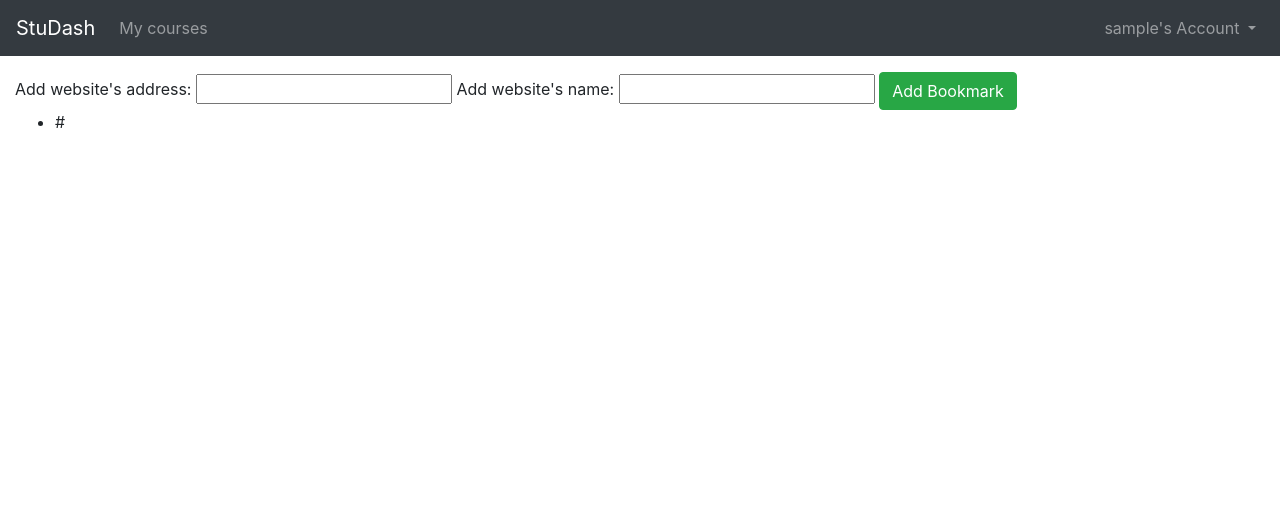
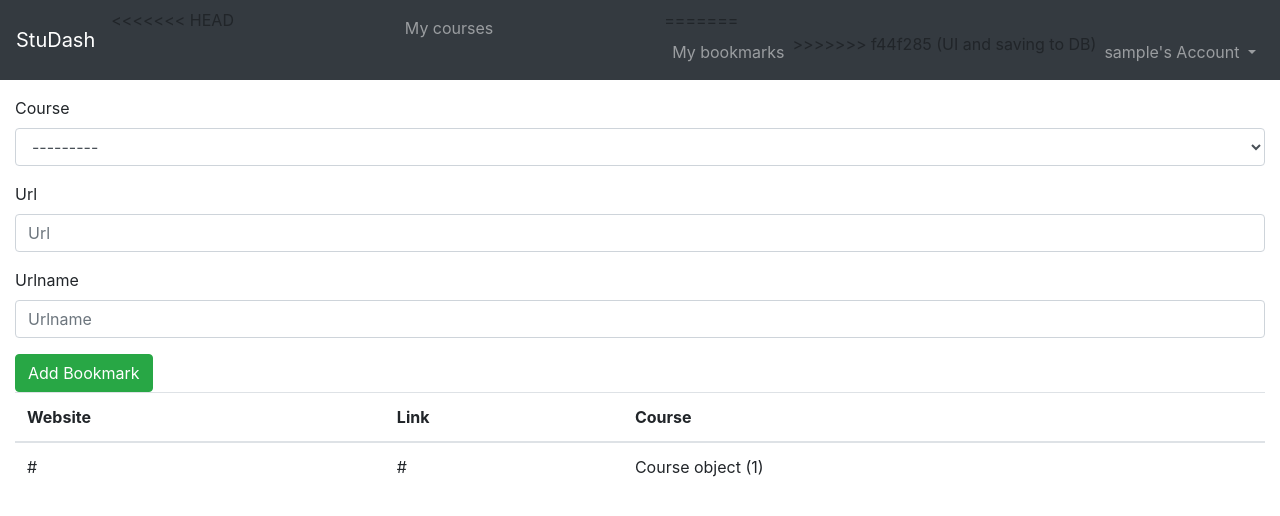
Before and after one commit to or313/StuDash, a Django app: page /bookmarks in a window 1280 px wide. Shown: the top 516 px of the page. Run offline with Django 3.2, Linux system fonts and the light colour scheme; a user stored in the database is signed in; tables that the repository leaves empty hold one stand-in row (values such as "Sample post"); one stand-in notice (Sample message) is shown; some libraries are stand-ins or nearby versions.

Commit message:
conflict solving

```diff
--- a/StuDash/urls.py
+++ b/StuDash/urls.py
@@ -3,14 +3,14 @@
 from django.urls import path, include
 from django.conf.urls.static import static
 from main.views import IndexPageView
-from bookmarks.views import AddBookmarks
+from bookmarks.views import Create_Bookmarks
 
 urlpatterns = [
     path("admin/", admin.site.urls),
     path("accounts/", include("accounts.urls")),
     path("courses/", include("grades.urls"), name="courses"),
     path("", IndexPageView.as_view(), name="home"),
-    path("bookmarks", AddBookmarks),
+    path("bookmarks", Create_Bookmarks, name="Bookmarks"),
 ]
 
 if settings.DEBUG:
--- a/bookmarks/forms.py
+++ b/bookmarks/forms.py
@@ -1,8 +1,10 @@
 from django import forms
 from bookmarks.models import Bookmark
+from grades.models import Course
 
 
 class BookmarkForm(forms.ModelForm):
     class Meta:
         model = Bookmark
         fields = ('course','url', 'urlname')
+        course = forms.ModelChoiceField(queryset=Course.objects.all(), empty_label=None)
--- a/bookmarks/templates/bookmarks/bookmarks.html
+++ b/bookmarks/templates/bookmarks/bookmarks.html
@@ -7,25 +7,30 @@
 
 <div>
     <form method="POST">
+        {% bootstrap_form form %}
         {% csrf_token %}
-        <label for="bookmarks_list">Add website's address:</label>
-        <input type="url" name="url" required>
-        <label for="bookmarks_list">Add website's name:</label>
-        <input type="text" name="urlname" required>
         <button class="btn btn-success">{% trans 'Add Bookmark' %}</button>
-        {% if messages %}
-        {% for message in messages %}
-        {{Messages}}
-        {% endfor %}
-        {% endif %}
     </form>
 </div>
 
-<ul>
-    {% for bookmark in bookmarks_list %}
-    <li>{{ bookmark.urlname }}</li>
+<table class="table table-hover">
+    <thead>
+      <tr>
+        <th scope="col">Website</th>
+        <th scope="col">Link</th>
+        <th scope="col">Course</th>
+      </tr>
+    </thead>
+    <tbody>
+    {% for bookmark in bookmarks %}
+      <tr>
+        <td>{{ bookmark.urlname }}</td>
+        <td>{{bookmark.url}}</td>
+        <td>{{bookmark.course}}</td>
+      </tr>
     {% endfor %}
-</ul>
+    </tbody>
+  </table>
 
 
 {% endblock %}
--- a/bookmarks/views.py
+++ b/bookmarks/views.py
@@ -1,27 +1,27 @@
-from django.shortcuts import render
+from django.shortcuts import render, redirect
 from django.contrib import messages
 from bookmarks.models import Bookmark
 from bookmarks.forms import BookmarkForm
 from grades.models import Course
 from django.contrib.auth.models import User
 
-# @login_required
-def AddBookmarks(request):
-    bookmarks = Bookmark.objects.all().order_by('-last_view_date')
+
+def Create_Bookmarks(request):
     if request.method == "POST":
         form = BookmarkForm(request.POST)
+        user = request.user
         if form.is_valid():
-            new_bookmark = Bookmark()
-            new_bookmark.course = Course.objects.get(id=1)
-            new_bookmark.user = User.objects.get(id=1)
-            new_bookmark.save()
+            url = form.cleaned_data['url']
+            urlname = form.cleaned_data['urlname']
+            course = form.cleaned_data['course']
+            bookmark = Bookmark(user=user, course=course, url=url, urlname=urlname)
+            bookmark.save()
             messages.success(request, "Bookmark saved successfully")
-            return render(request, 'bookmarks/bookmarks.html',
-                          {'bookmarks_list': bookmarks})
-        '''
-        Function for testing,
-        will be added once the testing PR will be merged
-        bookmarks = Bookmark.course_feed()
-        '''
+            return redirect('Bookmarks')
     else:
-        return render(request, 'bookmarks/bookmarks.html',  {'bookmarks_list': bookmarks})
+        form = BookmarkForm()
+    bookmarks = Bookmark.objects.filter(user = request.user)
+    return render(request, 'bookmarks/bookmarks.html', {
+        'bookmarks': bookmarks,
+        'form': form,
+    })
--- a/content/templates/layouts/default/page.html
+++ b/content/templates/layouts/default/page.html
@@ -44,12 +44,23 @@
       <div class="collapse navbar-collapse" id="navbarsExampleDefault">
         <ul class="navbar-nav justify-content-between" style="width: 100%">
           {% if request.user.is_authenticated %}
+<<<<<<< HEAD
           <li class="nav-item">
             <a class="nav-link" href="{% url 'grades:courseList' %}">
               My courses
             </a>
           </li>
           <li class="nav-item dropdown justify-content-end">
+=======
+          <div class="collapse navbar-collapse" id="navbarsExampleDefault">
+            <ul class="navbar-nav justify-content-between" style="width: 100%">
+          <li class="nav-item dropdown">
+            <li class="nav-item">
+              <a class="nav-link" href="{% url 'Bookmarks' %}">
+                My bookmarks
+              </a>
+            </li>
+>>>>>>> f44f285 (UI and saving to DB)
             <a
               class="nav-link dropdown-toggle"
               href="#"
```
